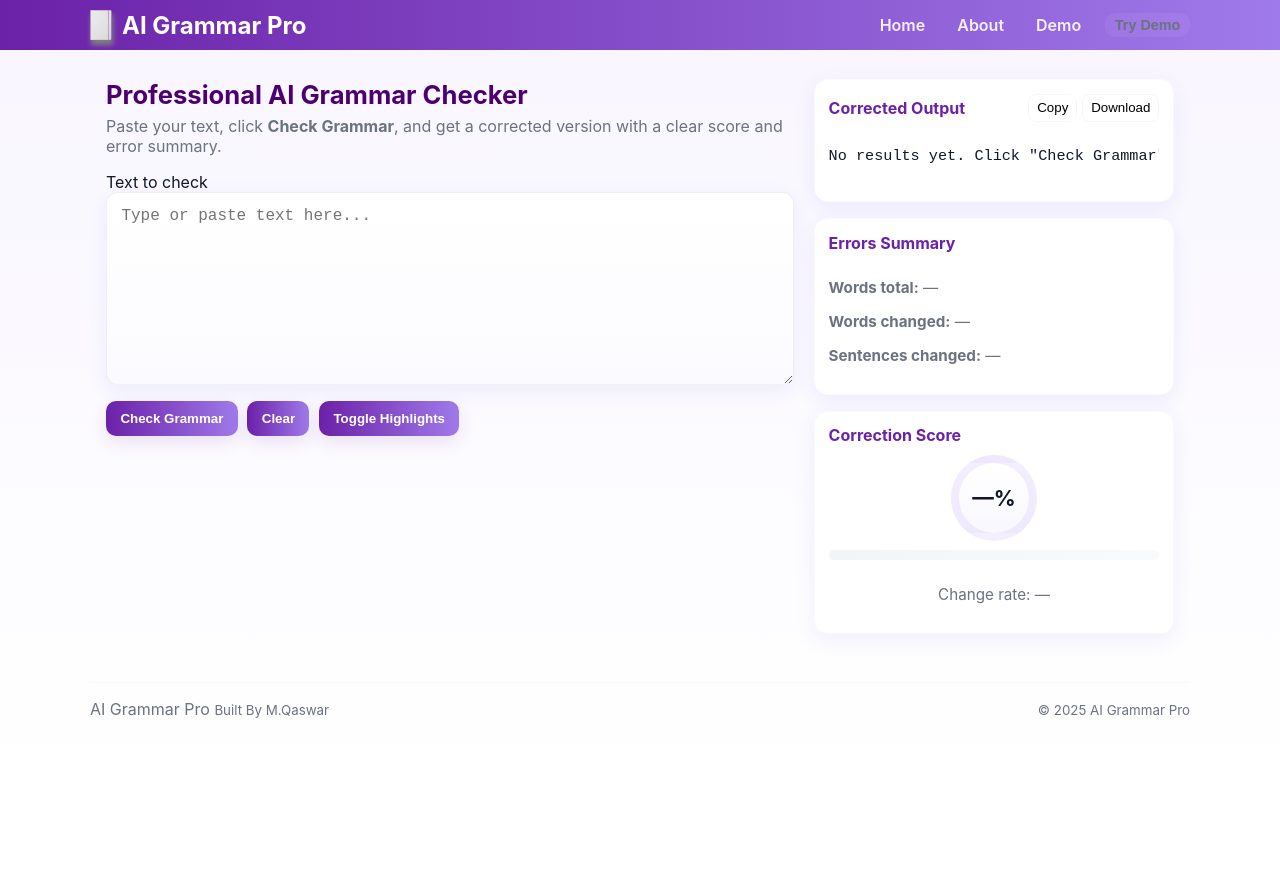
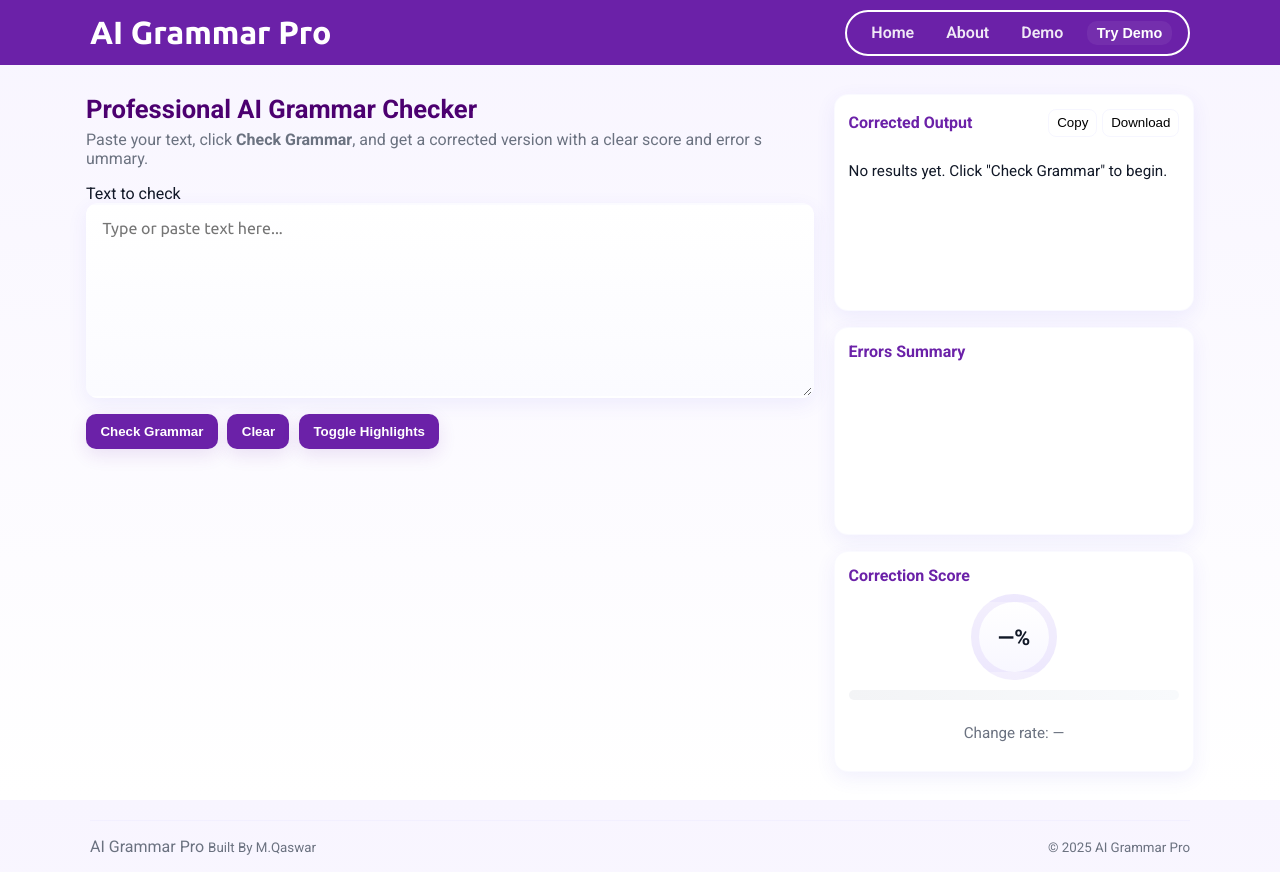
Before and after one commit to MuhammadSahilMeo/Grammar-Checker, a plain HTML site: page index.html in a window 1280 px wide. Before the commit the page ends 800 px from the top, so only its background shows below. Drawn offline with Linux system fonts and the light colour scheme.

Commit message:
Update some code and enhace style

```diff
--- a/index.html
+++ b/index.html
@@ -13,7 +13,7 @@
      <header class="nav">
           <div class="nav-inner">
                <div class="brand" tabindex="0">
-                    <img src="/images/nav-logo.png" class="logo-img" alt="logo image">
+                    <!-- <img src="/images/nav-logo.png" class="logo-img" alt="logo image"> -->
                     <span class="brand-text">AI Grammar Pro</span>
                </div>
                <nav class="nav-links" aria-label="Main navigation">
@@ -31,7 +31,7 @@
                <div class="left-panel">
                     <h1 class="title">Professional AI Grammar Checker</h1>
                     <p class="subtitle">Paste your text, click <strong>Check Grammar</strong>, and get a corrected
-                         version with a clear score and error summary.</p>
+                         version with a clear score and error s  ummary.</p>
 
                     <label for="inputText" class="sr-only">Text to check</label>
                     <textarea id="inputText" placeholder="Type or paste text here..." rows="9"
@@ -58,7 +58,7 @@
                          </div>
                          <div id="correctedOutput" class="card-body" tabindex="0" aria-live="polite">
                               <!-- corrected text (with highlighted changes) will appear here -->
-                              <pre class="plain">No results yet. Click "Check Grammar" to begin.</pre>
+                              <p class="plain">No results yet. Click "Check Grammar" to begin.</p>
                          </div>
                     </div>
 
--- a/script.js
+++ b/script.js
@@ -114,7 +114,7 @@ async function doCheck() {
     correctedOutputEl.innerHTML = `
       <div class="highlighted">${correctedHtml}</div>
       <hr/>
-      <pre class="plain">${escapeHtml(correctedText)}</pre>
+      <p class="plain">${escapeHtml(correctedText)}</p>
     `;
 
     wordsTotalEl.textContent = wordsTotal;
@@ -154,7 +154,7 @@ function computeSentenceChanges(a, b) {
 checkBtn.addEventListener('click', doCheck);
 clearBtn.addEventListener('click', () => {
   inputEl.value = '';
-  correctedOutputEl.innerHTML = `<pre class="plain">No results yet. Click "Check Grammar" to begin.</pre>`;
+  correctedOutputEl.innerHTML = `<p class="plain">No results yet. Click "Check Grammar" to begin.</p>`;
   wordsTotalEl.textContent = '—';
   wordsChangedEl.textContent = '—';
   sentencesChangedEl.textContent = '—';
--- a/styles.css
+++ b/styles.css
@@ -1,6 +1,8 @@
 /* styles.css
    Purple color scheme, responsive, and accessible
 */
+
+@import url('https://fonts.googleapis.com/css2?family=Roboto:ital,wght@0,100..900;1,100..900&family=Ubuntu:ital,wght@0,300;0,400;0,500;0,700;1,300;1,400;1,500;1,700&display=swap');
 
 /* --- Variables --- */
 :root {
@@ -26,9 +28,19 @@ html,
 body {
   height: 100%;
   margin: 0;
-  font-family: Inter, ui-sans-serif, system-ui, -apple-system, "Segoe UI", Roboto, "Helvetica Neue", Arial;
+  font-family: "Roboto", sans-serif;
   color: #111827;
   background: linear-gradient(180deg, var(--bg), #ffffff);
+}
+
+#inputText {
+  font-family: "ubuntu", sans-serif;
+  outline:none;
+  border: 2px solid transparent;
+}
+
+#inputText:active {
+  border-color: var(--purple-600);
 }
 
 a {
@@ -38,7 +50,7 @@ a {
 
 /* --- NAV --- */
 .nav {
-  background: linear-gradient(90deg, var(--purple-800), var(--purple-600));
+  background: var(--purple-800);
   color: white;
   padding: 0.6rem 1rem;
   position: sticky;
@@ -70,13 +82,17 @@ a {
 }
 
 .brand-text {
-  font-size: 1.5rem;
+  font-size: 2rem;
+  font-family: "Ubuntu", sans-serif;
 }
 
 .nav-links {
   display: flex;
   gap: 1rem;
   align-items: center;
+  border: 2px solid white;
+  border-radius: 30px;
+  padding: 6px 16px;
 }
 
 .nav-link {
@@ -109,7 +125,7 @@ a {
 
 /* --- LAYOUT --- */
 .container {
-  max-width: 1100px;
+  max-width: 1140px;
   margin: 1.8rem auto;
   padding: 0 1rem;
 }
@@ -164,7 +180,7 @@ textarea {
 }
 
 .btn.primary {
-  background: linear-gradient(90deg, var(--purple-800), var(--purple-600));
+  background: var(--purple-800);
   color: white;
   box-shadow: 0 6px 18px rgba(107, 33, 168, 0.12);
   border-radius: 10px;
@@ -219,7 +235,7 @@ button:focus {
 .card-body {
   font-size: 0.95rem;
   color: #111827;
-  min-height: 56px;
+  min-height: 150px;
   overflow: auto;
 }
 
@@ -251,7 +267,7 @@ button:focus {
 /* small text */
 .small {
   font-size: 0.95rem;
-  color: var(--muted);
+  color: white;
 }
 
 .muted {
```
